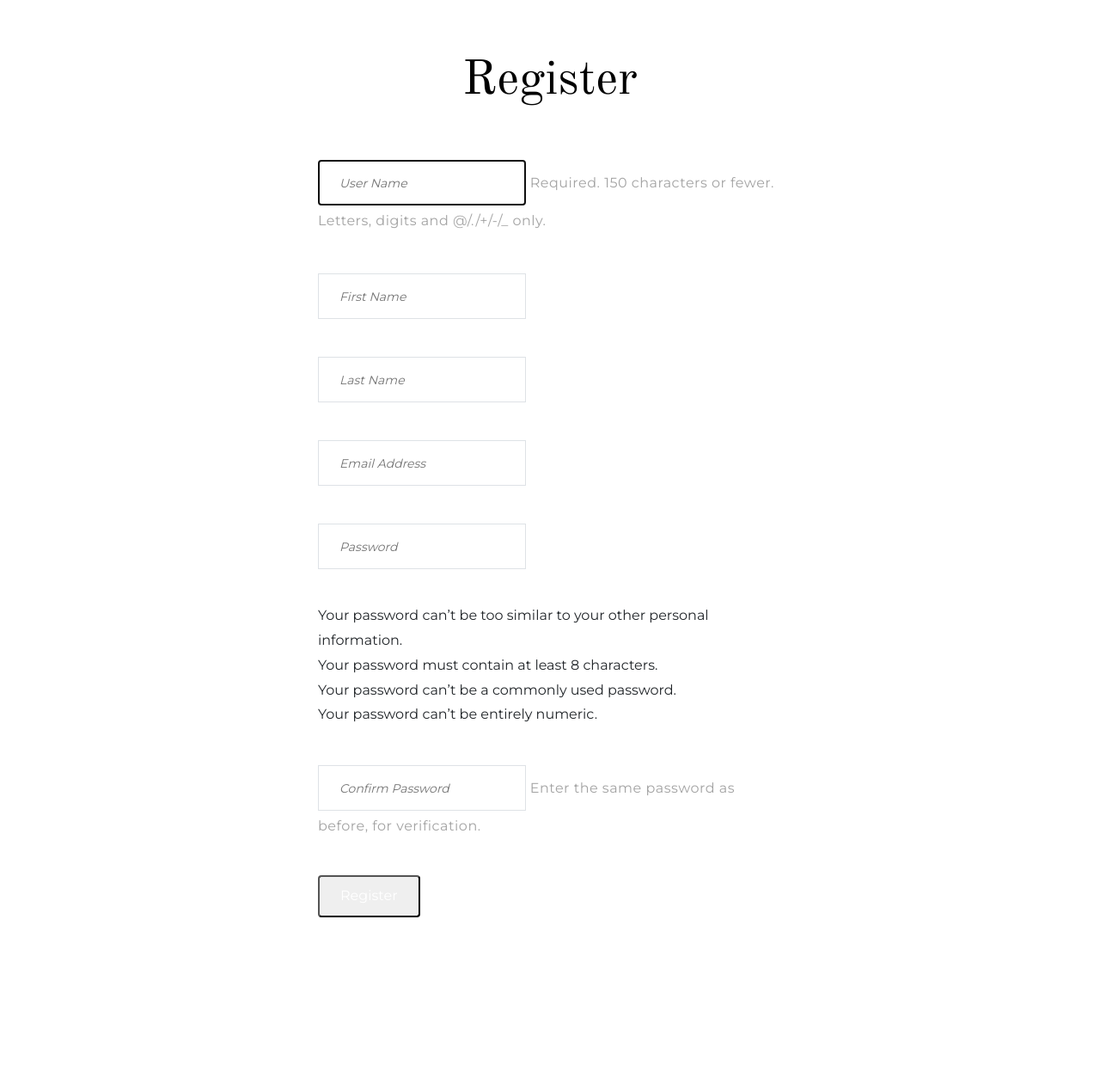
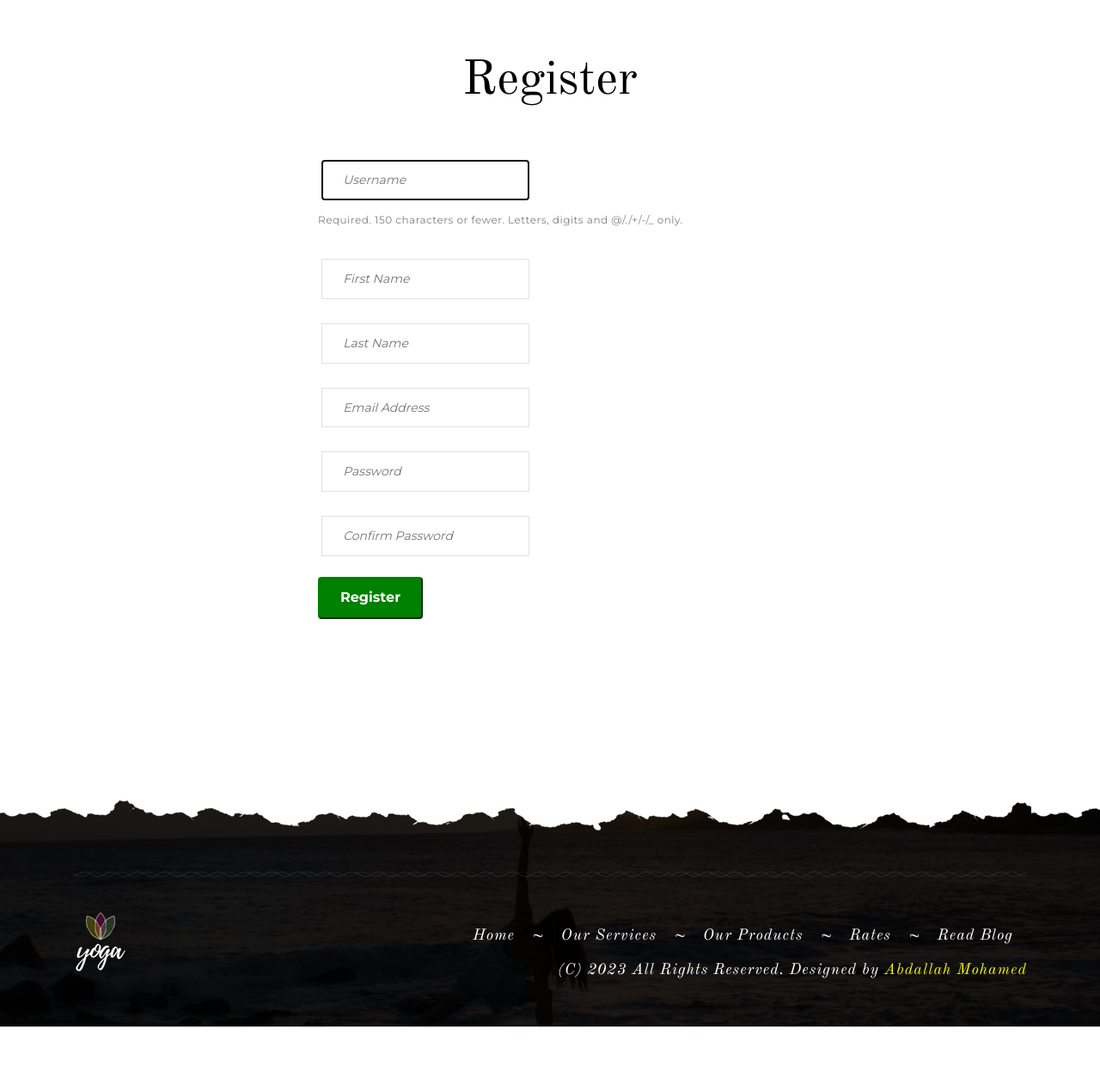
Before and after one commit to Abdallah-Tah/django, a Django app: page /register/ in a window 1280 px wide. Shown: the part 299-1568 px from the top of the page at 86% size. After the commit the page ends 1493 px from the top, so only its background shows below. Run offline with Django 4.2, Linux system fonts and the light colour scheme; some libraries are stand-ins or nearby versions.

Commit message:
Fix registration form rendering issue

```diff
--- a/website/forms.py
+++ b/website/forms.py
@@ -1,83 +1,65 @@
+# forms.py
+from django import forms
 from django.contrib.auth.forms import UserCreationForm
 from django.contrib.auth.models import User
-from django import forms
+from django.core.validators import RegexValidator
+from django.utils.translation import gettext_lazy as _
 from .models import Record
 
 class SignUpForm(UserCreationForm):
-    email = forms.EmailField(label="", widget=forms.TextInput(attrs={'class':'block w-full px-4 py-2 mt-1 border rounded-md', 'placeholder':'Email Address'}))
-    first_name = forms.CharField(label="", max_length=100, widget=forms.TextInput(attrs={'class':'block w-full px-4 py-2 mt-1 border rounded-md', 'placeholder':'First Name'}))
-    last_name = forms.CharField(label="", max_length=100, widget=forms.TextInput(attrs={'class':'block w-full px-4 py-2 mt-1 border rounded-md', 'placeholder':'Last Name'}))
+    email = forms.EmailField(
+        label="",
+        widget=forms.TextInput(attrs={'class': 'block w-full px-4 py-2 mt-1 border rounded-md', 'placeholder': 'Email Address'})
+    )
+    first_name = forms.CharField(
+        label="",
+        max_length=100,
+        widget=forms.TextInput(attrs={'class': 'block w-full px-4 py-2 mt-1 border rounded-md', 'placeholder': 'First Name'})
+    )
+    last_name = forms.CharField(
+        label="",
+        max_length=100,
+        widget=forms.TextInput(attrs={'class': 'block w-full px-4 py-2 mt-1 border rounded-md', 'placeholder': 'Last Name'})
+    )
+    password1 = forms.CharField(
+        label="",
+        widget=forms.PasswordInput(attrs={'class': 'block w-full px-4 py-2 mt-1 border rounded-md', 'placeholder': 'Password'}),
+        validators=[
+            RegexValidator(
+                regex=r'^(?=.*[a-zA-Z])(?=.*\d)(?=.*[!@#$%^&*])[A-Za-z\d!@#$%^&*]{8,}$',
+                message=_("The password must contain at least 8 characters, one letter, one number, and one special character."),
+            ),
+        ]
+    )
+    password2 = forms.CharField(
+        label="",
+        widget=forms.PasswordInput(attrs={'class': 'block w-full px-4 py-2 mt-1 border rounded-md', 'placeholder': 'Confirm Password'})
+    )
 
     class Meta:
         model = User
-        fields = ('username', 'first_name', 'last_name', 'email', 'password1', 'password2')
+        fields = ['username', 'first_name', 'last_name', 'email', 'password1', 'password2']
 
     def __init__(self, *args, **kwargs):
         super(SignUpForm, self).__init__(*args, **kwargs)
+        self.fields['username'].widget.attrs.update({'class': 'block w-full px-4 py-2 mt-1 border rounded-md', 'placeholder': 'Username'})
+        self.fields['username'].label = ''
+        self.fields['password1'].widget.attrs.update({'class': 'block w-full px-4 py-2 mt-1 border rounded-md', 'placeholder': 'Password'})
+        self.fields['password1'].label = ''
+        self.fields['password2'].widget.attrs.update({'class': 'block w-full px-4 py-2 mt-1 border rounded-md', 'placeholder': 'Confirm Password'})
+        self.fields['password2'].label = ''
 
-        self.fields['username'].widget.attrs['class'] = 'block w-full px-4 py-2 mt-1 border rounded-md'
-        self.fields['username'].widget.attrs['placeholder'] = 'User Name'
-        self.fields['username'].label = ''
-        # Include Tailwind classes for the help text if needed
-
-        self.fields['password1'].widget.attrs['class'] = 'block w-full px-4 py-2 mt-1 border rounded-md'
-        self.fields['password1'].widget.attrs['placeholder'] = 'Password'
-        self.fields['password1'].label = ''
-        # Include Tailwind classes for the help text if needed
-
-        self.fields['password2'].widget.attrs['class'] = 'block w-full px-4 py-2 mt-1 border rounded-md'
-        self.fields['password2'].widget.attrs['placeholder'] = 'Confirm Password'
-        self.fields['password2'].label = ''
-        # Include Tailwind classes for the help text if needed
-
-
-# Create Add Record Form
 class AddRecordForm(forms.ModelForm):
-    # Override the default init method to add a placeholder attribute to each field
-    first_name = forms.CharField(
-        required=True,
-        widget=forms.widgets.TextInput(attrs={"placeholder": "First Name", "class": "block w-full px-4 py-2 mt-1 border rounded-md"}),
-        label=""
-    )
-    last_name = forms.CharField(
-        required=True,
-		widget=forms.widgets.TextInput(attrs={"placeholder": "Last Name", "class": "block w-full px-4 py-2 mt-1 border rounded-md"}),
-		label=""
-	)
-    email = forms.EmailField(
-		required=True,
-		widget=forms.widgets.EmailInput(attrs={"placeholder": "Email Address", "class": "block w-full px-4 py-2 mt-1 border rounded-md"}),
-		label=""
-	)
-
-# def profile_edit(request):
-#     if request.method == 'POST':
-#         if 'profile_form' in request.POST:
-#             profile_form = ProfileForm(request.POST, instance=request.user)
-#             if profile_form.is_valid():
-#                 profile_form.save()
-#                 # Redirect or indicate success
-#         elif 'password_form' in request.POST:
-#             password_form = PasswordChangeForm(request.user, request.POST)
-#             if password_form.is_valid():
-#                 password_form.save()
-#                 # Redirect or indicate success
-#         elif 'photo_form' in request.POST:
-#             photo_form = ProfilePhotoForm(request.POST, request.FILES, instance=request.user.profile)
-#             if photo_form.is_valid():
-#                 photo_form.save()
-#                 # Redirect or indicate success
-#     else:
-#         profile_form = ProfileForm(instance=request.user)
-#         password_form = PasswordChangeForm(request.user)
-#         photo_form = ProfilePhotoForm(instance=request.user.profile)
-
-#     return render(request, 'profile_edit.html', {
-#         'profile_form': profile_form,
-#         'password_form': password_form,
-#         'photo_form': photo_form
-#     })
-
     class Meta:
         model = Record
-        exclude = ("user",)
+        fields = ['first_name', 'last_name', 'email', 'phone', 'address', 'city', 'state', 'zipcode']
+        widgets = {
+            'first_name': forms.TextInput(attrs={'class': 'block w-full px-4 py-2 mt-1 border rounded-md', 'placeholder': 'First Name'}),
+            'last_name': forms.TextInput(attrs={'class': 'block w-full px-4 py-2 mt-1 border rounded-md', 'placeholder': 'Last Name'}),
+            'email': forms.EmailInput(attrs={'class': 'block w-full px-4 py-2 mt-1 border rounded-md', 'placeholder': 'Email'}),
+            'phone': forms.TextInput(attrs={'class': 'block w-full px-4 py-2 mt-1 border rounded-md', 'placeholder': 'Phone'}),
+            'address': forms.TextInput(attrs={'class': 'block w-full px-4 py-2 mt-1 border rounded-md', 'placeholder': 'Address'}),
+            'city': forms.TextInput(attrs={'class': 'block w-full px-4 py-2 mt-1 border rounded-md', 'placeholder': 'City'}),
+            'state': forms.TextInput(attrs={'class': 'block w-full px-4 py-2 mt-1 border rounded-md', 'placeholder': 'State'}),
+            'zipcode': forms.TextInput(attrs={'class': 'block w-full px-4 py-2 mt-1 border rounded-md', 'placeholder': 'Zip Code'}),
+        }
--- a/website/templates/home/register.html
+++ b/website/templates/home/register.html
@@ -1,6 +1,4 @@
-{% extends "home/base.html" %}
-
-{% block content %}
+{% extends "home/base.html" %} {% block content %}
 <section class="banner-another"></section>
 
 <!-- About Section Start -->
@@ -12,27 +10,24 @@
           Register
         </h3>
         <form method="POST" action="">
-          {% csrf_token %}
+          {% csrf_token %} {% for field in form %}
+          <div class="mb-4">
+            {{ field.label_tag }} {{ field }} {% if field.help_text %}
+            <p style="color: grey; font-size: 12px; margin-top: 5px; margin-bottom: 0px;">
+              {{ field.help_text }}</p>
+            {% endif %} {% for error in field.errors %}
+            <p style="color: red; font-weight: bold; font-size: 12px; margin-top: 5px; margin-bottom: 0px;">
+              {{ error }}</p>
+            {% endfor %}
+          </div>
+          {% endfor %}
 
-          {% if form.errors %}
-            <div x-data="{ open: true }">
-              <div x-show="open" class="alert alert-warning">
-                Your Form Has Errors
-                {% for field in form %}
-                  {% if field.errors %}
-                    {{ field.errors }}
-                  {% endif %}
-                {% endfor %}
-                <button type="button" @click="open = false" class="close" aria-label="Close">
-                  <span aria-hidden="true">&times;</span>
-                </button>
-              </div>
-            </div>
-          {% endif %}
-
-          {{ form.as_p }}
-
-          <button type="submit" class="px-4 py-2 bg-gray-600 text-white rounded">Register</button>
+          <button
+            type="submit" style="background-color: green; border-color: green; color: white; font-weight: bold; cursor: pointer;"
+            class="px-4 py-2 bg-green-600 text-white rounded"
+          >
+            Register
+          </button>
         </form>
       </div>
     </div>
--- a/website/views.py
+++ b/website/views.py
@@ -76,11 +76,13 @@ def register_user(request):
             messages.success(request, "You Have Successfully Registered! Welcome!")
             return redirect('dashboard')
         else:
+            # Directly render the page with the form containing errors
             messages.error(request, "There was an error with your registration. Please try again.")
-            return redirect('register_user')
+            return render(request, 'home/register.html', {'form': form})
     else:
         form = SignUpForm()
     return render(request, 'home/register.html', {'form': form})
+
 
 
 def customer_record(request, pk):
```
